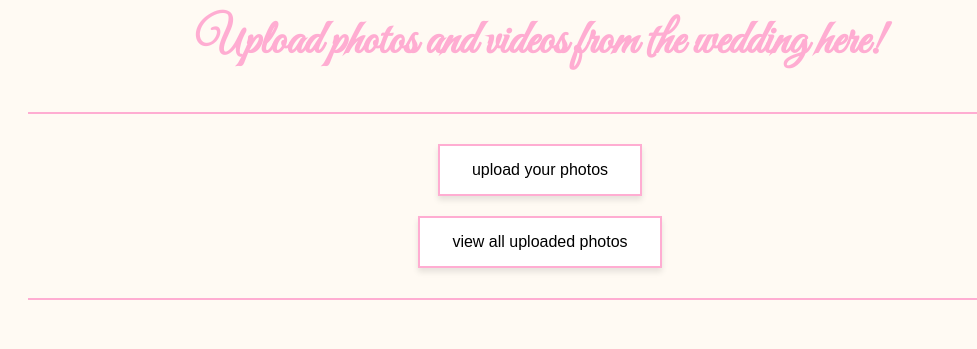
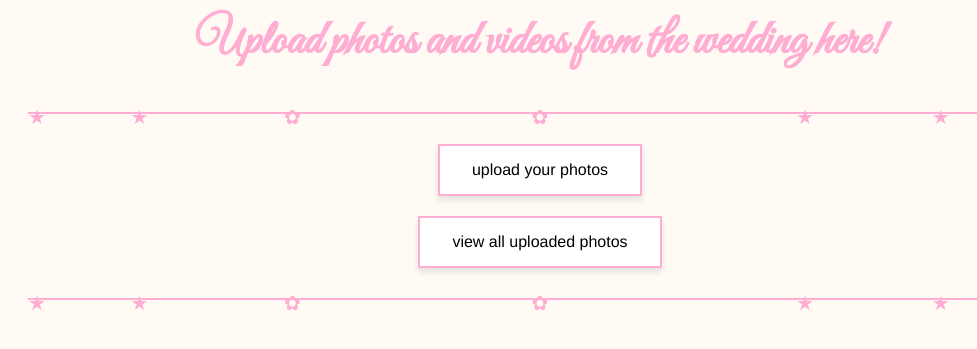
Before and after one commit to gsagostini/gsagostini.github.io, a Jekyll site: the page other/sophia.html, which Jekyll copies as it is, in a window 1280 px wide. Shown: the part 300-649 px from the top of the page, without its empty margins (100-1077 px from the left). Built offline with Jekyll 4.4.1, drawn with Linux system fonts in a browser that asks for light colours.

Commit message:
Update sophia.html

```diff
--- a/other/sophia.html
+++ b/other/sophia.html
@@ -34,6 +34,8 @@
             text-decoration: none;
             display: inline-block;
             font-size: 16px;
+            font-family: 'Helvetica', 'Arial', sans-serif;
+            font-weight: lighter;
             margin: 10px;
             cursor: pointer;
             box-shadow: 0px 4px 6px rgba(0, 0, 0, 0.1);
@@ -46,13 +48,44 @@
         }
         button:hover {
             background-color: #ffe6f0;
-            color: white;
+            color: black;
         }
         .decorative-line {
             width: 80%;
             height: 2px;
             background-color: #ffadd2;
             margin: 20px 0;
+            position: relative;
+        }
+        .decorative-line::before,
+        .decorative-line::after {
+            content: '★';
+            position: absolute;
+            top: -10px;
+            font-size: 20px;
+            color: #ffadd2;
+        }
+        .decorative-line::before {
+            left: 10%;
+        }
+        .decorative-line::after {
+            right: 10%;
+        }
+        .decorative-line span {
+            position: absolute;
+            top: -10px;
+            font-size: 20px;
+            color: #ffadd2;
+        }
+        .decorative-line span:nth-child(2) {
+            left: 50%;
+            transform: translateX(-50%);
+        }
+        .decorative-line span:nth-child(3) {
+            left: 25%;
+        }
+        .decorative-line span:nth-child(4) {
+            left: 75%;
         }
         @media (max-width: 768px) {
             button {
@@ -64,11 +97,21 @@
 </head>
 <body>
     <h1>Upload photos and videos from the wedding here!</h1>
-    <div class="decorative-line"></div>
+    <div class="decorative-line">
+        <span>★</span>
+        <span>✿</span>
+        <span>✿</span>
+        <span>★</span>
+    </div>
     <div class="button-container">
         <button onclick="window.location.href='https://docs.google.com/forms/d/e/1FAIpQLSfSsSsA1jGerLT4fuAWIm9_Hvk9q-fqW1GtQRUSvDzJHJvYgg/viewform'">upload your photos</button>
         <button onclick="window.location.href='https://drive.google.com/drive/folders/1nBpi7kZYE4Kpio1J0jkeeQI3HFSpz9UMlBqZ_yETYAHQX7A-tvaGmytBSgQDUrQO-Aq1ZnEY'">view all uploaded photos</button>
     </div>
-    <div class="decorative-line"></div>
+    <div class="decorative-line">
+        <span>★</span>
+        <span>✿</span>
+        <span>✿</span>
+        <span>★</span>
+    </div>
 </body>
 </html>
```
